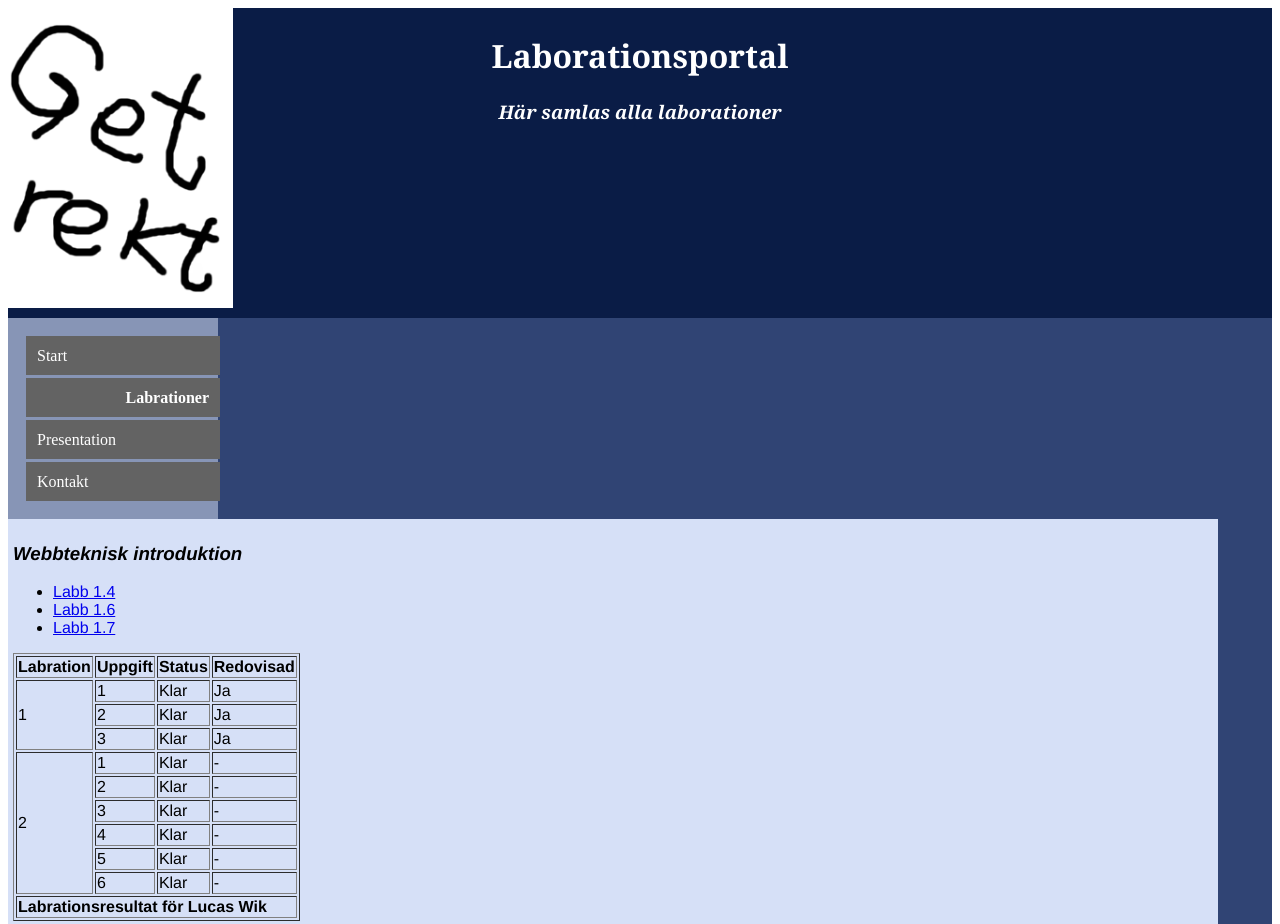
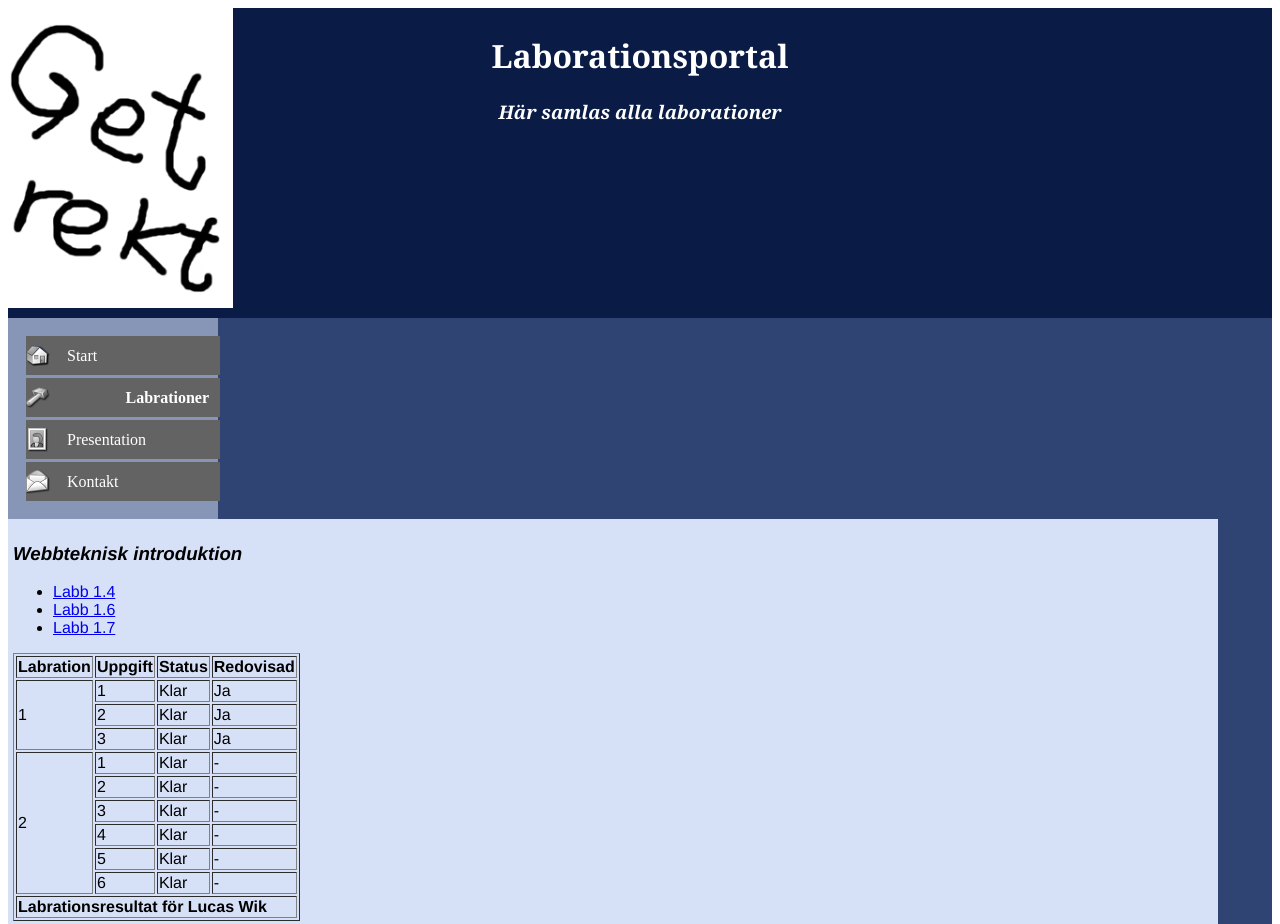
Before and after one commit to lw222gz/1ik415-laborationer, a plain HTML site: page Pages/labrationer.html in a window 1280 px wide. Shown: the top 924 px of the page. Drawn offline with Linux system fonts and the light colour scheme.

Commit message:
Done with lab 3.

```diff
--- a/Css/Style.css
+++ b/Css/Style.css
@@ -20,6 +20,13 @@
         background-color:#8795B6;
         color:black;
         padding:5px;
+        }
+
+#navigator a
+        {
+        text-indent:30px;
+        background-image:url(Pics/sprite.png);
+        background-repeat:no-repeat;
         }
 
 #container
@@ -87,6 +94,21 @@
                  background-color:#1C1D1F;
         }
 
+#Start-icon { background-position:0 -40px; }
+
+#Start-icon:hover { background-position:0 8px; }
+
+#Labrationer-icon { background-position:0px -136px; }
+
+#Labrationer-icon:hover { background-position:0px -88px; }
+
+#Presentation-icon { background-position:0px -232px; }
+
+#Presentation-icon:hover { background-position:0px -184px; }
+
+#Kontakt-icon { background-position:0px -328px; }
+
+#Kontakt-icon:hover { background-position:0px -280px; }
 
 
 .active
--- a/Pages/labrationer.html
+++ b/Pages/labrationer.html
@@ -16,10 +16,10 @@
 
 <div id="navigator">
 <ul>
-    <li><a href="../index.html">Start</a></li>
-    <li class="active"><a href="labrationer.html">Labrationer</a></li>
-    <li><a href="presentation.html">Presentation</a></li>
-    <li><a href="kontakt.html">Kontakt</a></li>
+    <li><a id="Start-icon" href="../index.html">Start</a></li>
+    <li class="active"><a id="Labrationer-icon" href="labrationer.html">Labrationer</a></li>
+    <li><a id="Presentation-icon" href="presentation.html">Presentation</a></li>
+    <li><a id="Kontakt-icon" href="kontakt.html">Kontakt</a></li>
 </ul>
 </div>
 
```
Also changed, not shown: Pages/kontakt.html (+4 -4 lines), Pages/presentation.html (+4 -4 lines), index.html (+6 -4 lines), .c9/metadata/workspace/Css/Pics/sprite.png (added), .c9/metadata/workspace/Css/Style.css, .c9/metadata/workspace/Css/print.css, .c9/metadata/workspace/Pages/kontakt.html, .c9/metadata/workspace/Pages/labrationer.html, .c9/metadata/workspace/Pages/presentation.html, .c9/metadata/workspace/index.html, Css/Pics/sprite.png (added), 3 other files.
